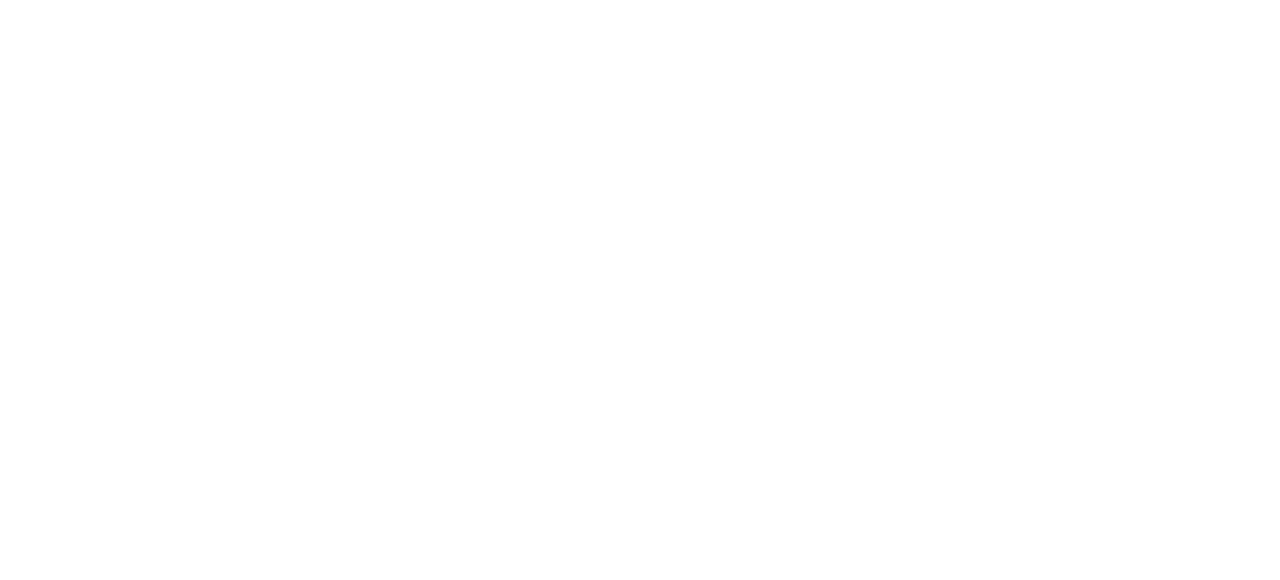
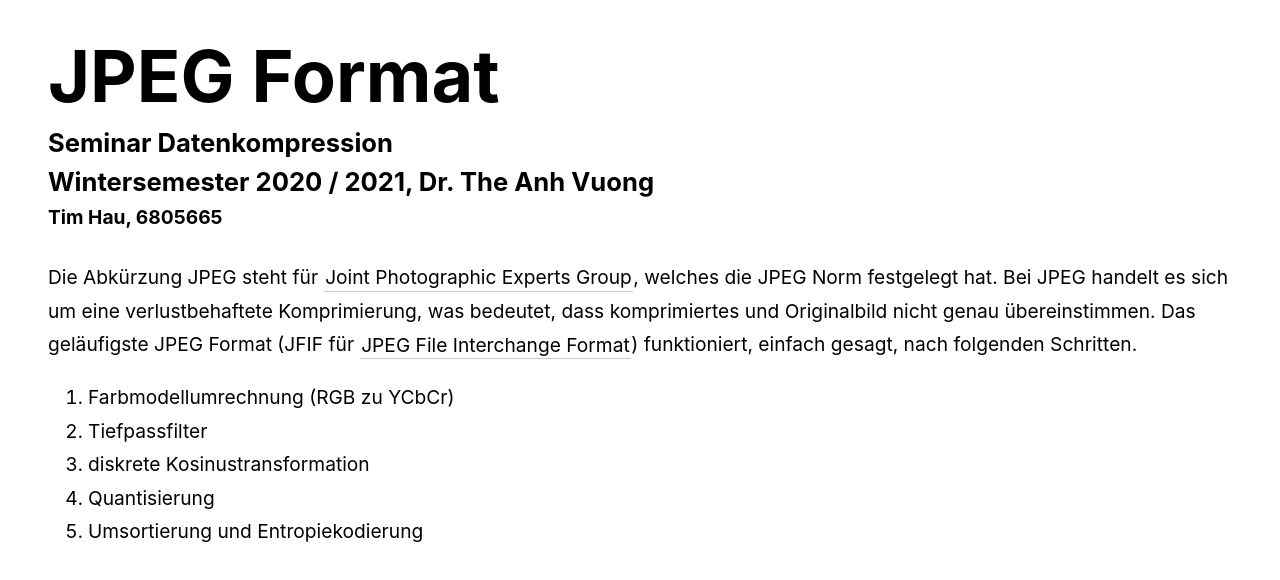
Before and after one commit to timHau/jpeg-vis, a React (Create React App) app: page / in a window 1280 px wide. Shown: the top 580 px of the page. Built offline with nearby package versions, Linux system fonts and the light colour scheme.

Commit message:
add intro

```diff
--- a/src/App.css
+++ b/src/App.css
@@ -1,3 +1,4 @@
-.App {
-  text-align: center;
+.text-highlight {
+  border-bottom: 1px rgb(201, 201, 201) solid;
+  padding: 0.1rem;
 }
--- a/src/App.js
+++ b/src/App.js
@@ -1,8 +1,12 @@
+import Title from './Title.js';
+import Intro from './Intro.js';
 import './App.css';
 
 export default function App() {
   return (
     <div className="App">
+      <Title/>
+      <Intro/>
     </div>
   );
 }
--- /dev/null
+++ b/src/Intro.css
@@ -0,0 +1,4 @@
+.intro {
+  font-size: 1.2rem;
+  line-height: 2.1rem;
+}
--- /dev/null
+++ b/src/Intro.js
@@ -0,0 +1,18 @@
+import './Intro.css'
+
+export default function Intro() {
+    return <p className="intro">
+        Die Abkürzung JPEG steht für <span className="text-highlight">Joint Photographic Experts Group</span>, welches
+        die JPEG Norm festgelegt hat.
+        Bei JPEG handelt es sich um eine verlustbehaftete Komprimierung, was bedeutet, dass
+        komprimiertes und Originalbild nicht genau übereinstimmen. Das geläufigste JPEG Format (JFIF für <span className="text-highlight">JPEG File Interchange Format</span>)
+        funktioniert, einfach gesagt, nach folgenden Schritten.
+      <ol>
+            <li>Farbmodellumrechnung (RGB zu YCbCr)</li>
+            <li>Tiefpassfilter</li>
+            <li>diskrete Kosinustransformation</li>
+            <li>Quantisierung</li>
+            <li>Umsortierung und Entropiekodierung</li>
+        </ol>
+    </p>
+}
--- /dev/null
+++ b/src/Title.css
@@ -0,0 +1,15 @@
+.title {
+  font-size: 4.5rem;
+  margin: 0;
+}
+
+.subtitle {
+  font-size: 1.6rem;
+  margin-top: 0.5rem;
+  margin-bottom: 0.5rem;
+}
+
+.author {
+  font-size: 1.2rem;
+  margin-top: 0.5rem;
+}
--- /dev/null
+++ b/src/Title.js
@@ -0,0 +1,12 @@
+import './Title.css';
+
+export default function Title() {
+  return (
+    <div>
+      <h1 className="title">JPEG Format</h1>
+      <h5 className="subtitle">Seminar Datenkompression</h5>
+      <h5 className="subtitle">Wintersemester 2020 / 2021, Dr. The Anh Vuong</h5>
+      <h5 className="author">Tim Hau, 6805665</h5>
+    </div>
+  );
+}
--- a/src/index.css
+++ b/src/index.css
@@ -1,5 +1,6 @@
 body {
   margin: 0;
+  padding: 2rem 3rem;
   font-family: -apple-system, BlinkMacSystemFont, 'Segoe UI', 'Roboto', 'Oxygen',
     'Ubuntu', 'Cantarell', 'Fira Sans', 'Droid Sans', 'Helvetica Neue',
     sans-serif;
```
